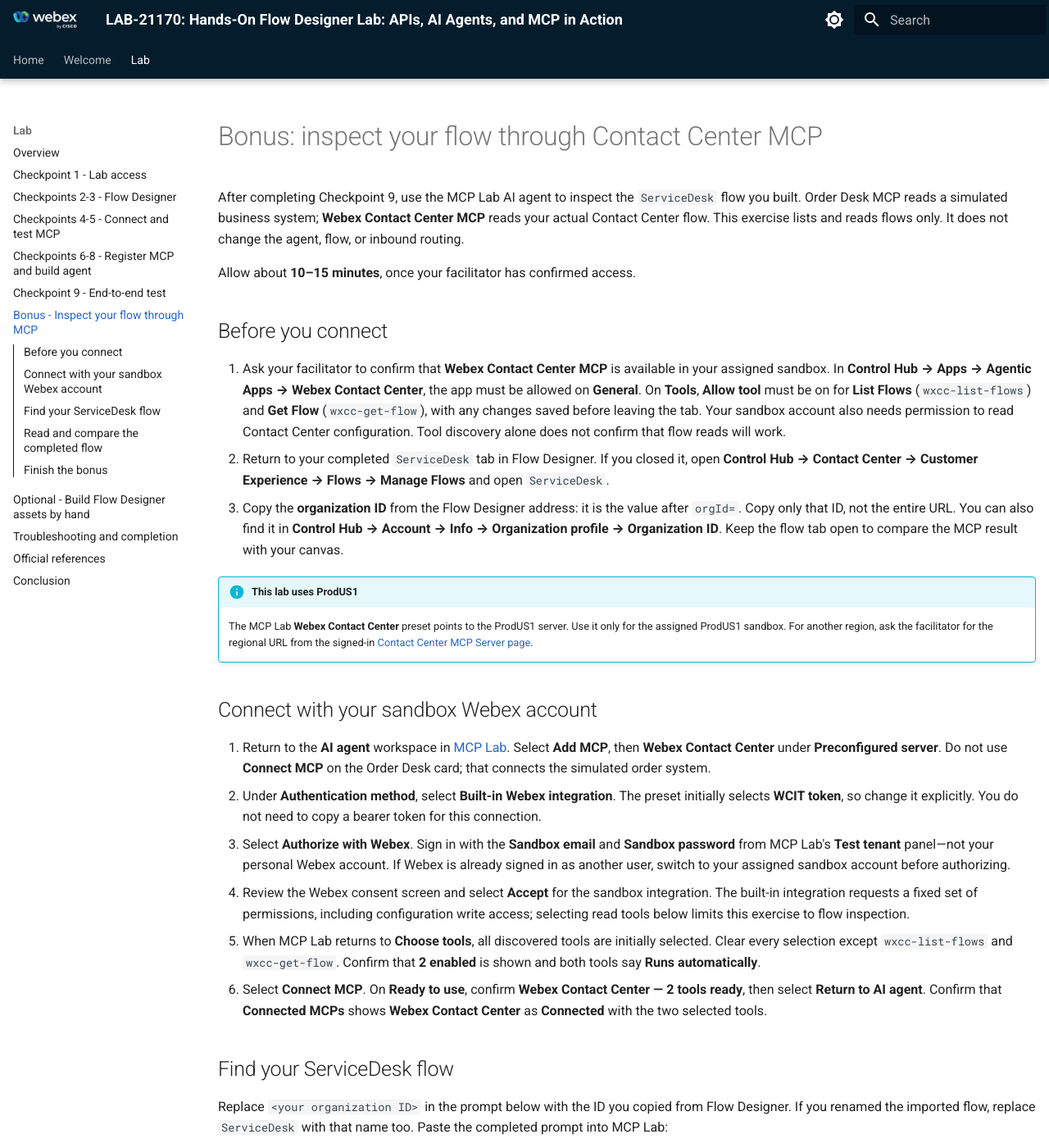
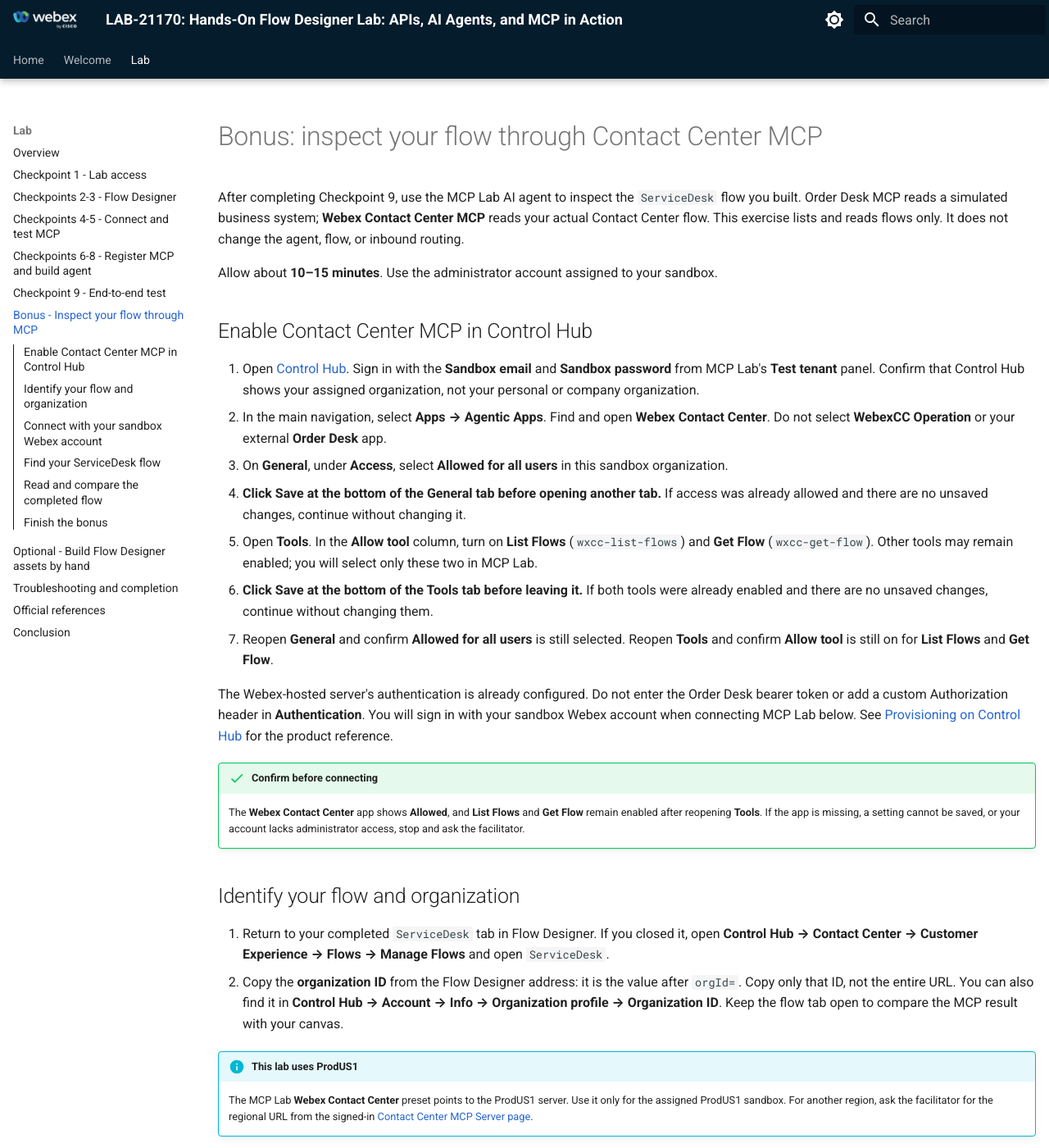
Before and after one commit to WebexCC-SA/LAB-21170, an MkDocs documentation site: the page built from docs/bonus_contact_center_mcp.md, in a window 1280 px wide and 1400 px high. Shown: the whole window at 82% size. Built offline with MkDocs 1.6.1 and Material for MkDocs 9.7.7, drawn with Linux system fonts in a browser that asks for light colours; some of the changed text lies outside the part shown.

Commit message:
docs: add Control Hub activation steps to MCP bonus (#21)
Co-authored-by: Adam Weeks <adweeks+cisco@cisco.com>

```diff
--- a/docs/bonus_contact_center_mcp.md
+++ b/docs/bonus_contact_center_mcp.md
@@ -2,13 +2,27 @@
 
 After completing Checkpoint 9, use the MCP Lab AI agent to inspect the `ServiceDesk` flow you built. Order Desk MCP reads a simulated business system; **Webex Contact Center MCP** reads your actual Contact Center flow. This exercise lists and reads flows only. It does not change the agent, flow, or inbound routing.
 
-Allow about **10–15 minutes**, once your facilitator has confirmed access.
+Allow about **10–15 minutes**. Use the administrator account assigned to your sandbox.
 
-## Before you connect
+## Enable Contact Center MCP in Control Hub
 
-1. Ask your facilitator to confirm that **Webex Contact Center MCP** is available in your assigned sandbox. In **Control Hub → Apps → Agentic Apps → Webex Contact Center**, the app must be allowed on **General**. On **Tools**, **Allow tool** must be on for **List Flows** (`wxcc-list-flows`) and **Get Flow** (`wxcc-get-flow`), with any changes saved before leaving the tab. Your sandbox account also needs permission to read Contact Center configuration. Tool discovery alone does not confirm that flow reads will work.
-2. Return to your completed `ServiceDesk` tab in Flow Designer. If you closed it, open **Control Hub → Contact Center → Customer Experience → Flows → Manage Flows** and open `ServiceDesk`.
-3. Copy the **organization ID** from the Flow Designer address: it is the value after `orgId=`. Copy only that ID, not the entire URL. You can also find it in **Control Hub → Account → Info → Organization profile → Organization ID**. Keep the flow tab open to compare the MCP result with your canvas.
+1. Open [Control Hub](https://admin.webex.com/). Sign in with the **Sandbox email** and **Sandbox password** from MCP Lab's **Test tenant** panel. Confirm that Control Hub shows your assigned organization, not your personal or company organization.
+2. In the main navigation, select **Apps → Agentic Apps**. Find and open **Webex Contact Center**. Do not select **WebexCC Operation** or your external **Order Desk** app.
+3. On **General**, under **Access**, select **Allowed for all users** in this sandbox organization.
+4. **Click Save at the bottom of the General tab before opening another tab.** If access was already allowed and there are no unsaved changes, continue without changing it.
+5. Open **Tools**. In the **Allow tool** column, turn on **List Flows** (`wxcc-list-flows`) and **Get Flow** (`wxcc-get-flow`). Other tools may remain enabled; you will select only these two in MCP Lab.
+6. **Click Save at the bottom of the Tools tab before leaving it.** If both tools were already enabled and there are no unsaved changes, continue without changing them.
+7. Reopen **General** and confirm **Allowed for all users** is still selected. Reopen **Tools** and confirm **Allow tool** is still on for **List Flows** and **Get Flow**.
+
+The Webex-hosted server's authentication is already configured. Do not enter the Order Desk bearer token or add a custom Authorization header in **Authentication**. You will sign in with your sandbox Webex account when connecting MCP Lab below. See [Provisioning on Control Hub](https://developer.webex.com/mcp/docs/provisioning-on-control-hub) for the product reference.
+
+!!! success "Confirm before connecting"
+    The **Webex Contact Center** app shows **Allowed**, and **List Flows** and **Get Flow** remain enabled after reopening **Tools**. If the app is missing, a setting cannot be saved, or your account lacks administrator access, stop and ask the facilitator.
+
+## Identify your flow and organization
+
+1. Return to your completed `ServiceDesk` tab in Flow Designer. If you closed it, open **Control Hub → Contact Center → Customer Experience → Flows → Manage Flows** and open `ServiceDesk`.
+2. Copy the **organization ID** from the Flow Designer address: it is the value after `orgId=`. Copy only that ID, not the entire URL. You can also find it in **Control Hub → Account → Info → Organization profile → Organization ID**. Keep the flow tab open to compare the MCP result with your canvas.
 
 !!! info "This lab uses ProdUS1"
     The MCP Lab **Webex Contact Center** preset points to the ProdUS1 server. Use it only for the assigned ProdUS1 sandbox. For another region, ask the facilitator for the regional URL from the signed-in [Contact Center MCP Server page](https://developer.webex.com/mcp/docs/contact-center-mcp-server).
@@ -62,7 +76,7 @@
 3. Confirm the Contact Center card is gone. Keep your Order Desk connection if it is still present; do not reset the whole session to remove one MCP.
 
 !!! success "Bonus complete"
-    Both flow-read tools succeeded in your assigned sandbox, and their results match your `ServiceDesk` draft. No Contact Center resource was created or changed. Leave the completed flow and its entry-point routing in place for the facilitator's cleanup.
+    Both flow-read tools succeeded in your assigned sandbox, and their results match your `ServiceDesk` draft. No flows, queues, or entry points were created or changed. Leave the completed flow and its entry-point routing in place for the facilitator's cleanup.
 
 This bonus stops here. Flow authoring and the separate Contact Center Operations MCP are outside this exercise. See the [official references](references.md#bonus-webex-contact-center-mcp-services) for later exploration.
 
```
